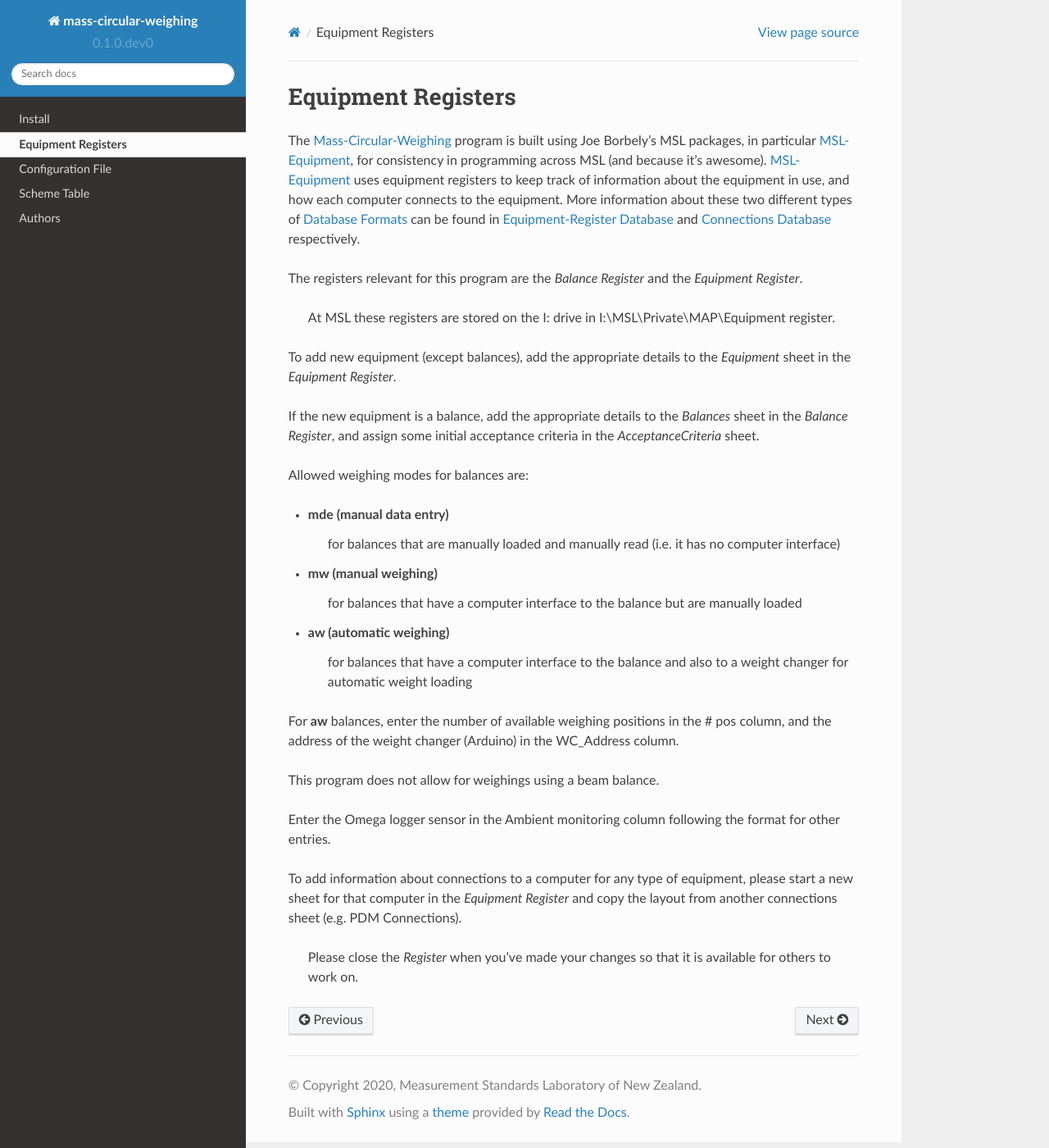
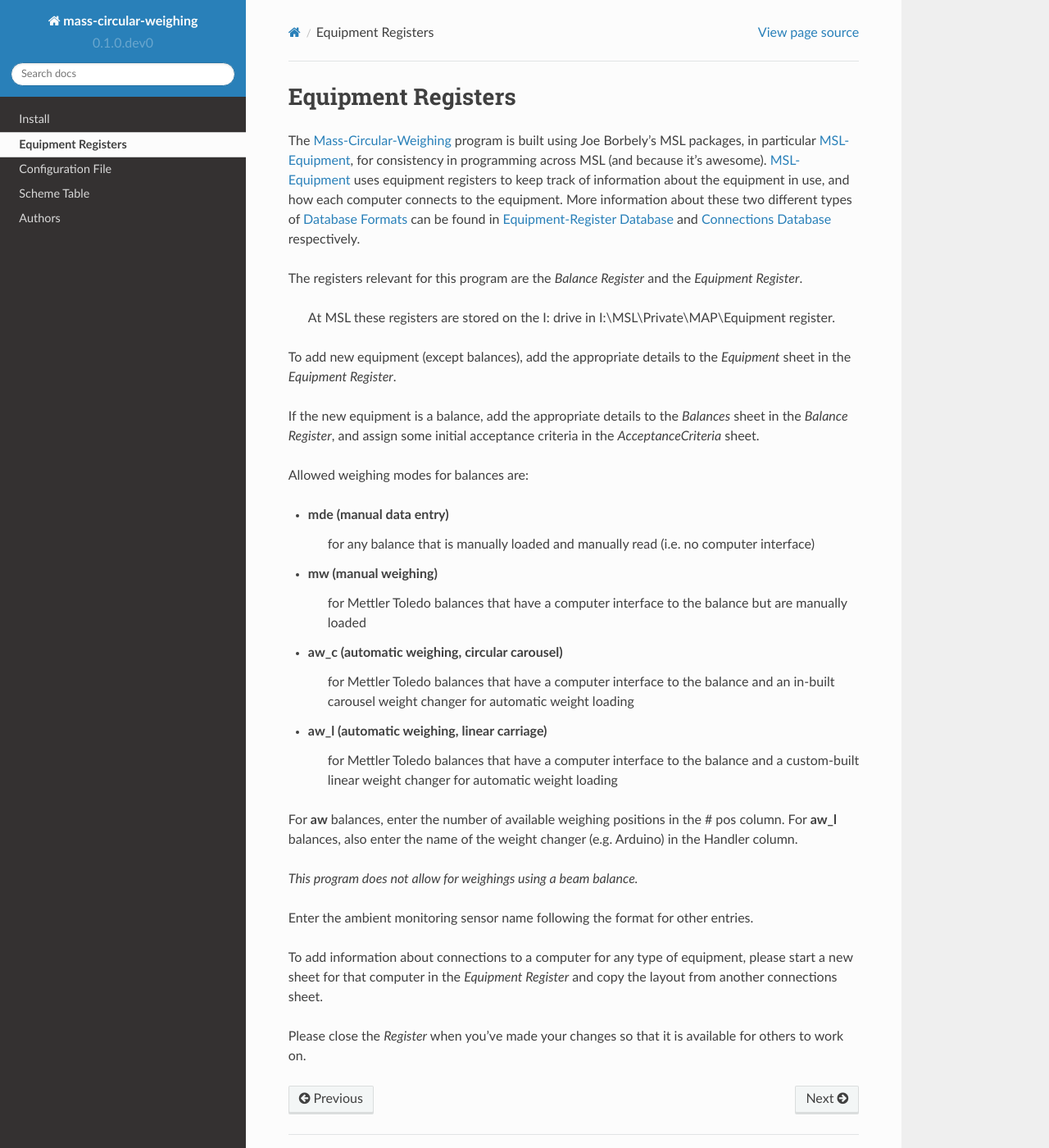
Before and after one commit to MSLNZ/Mass-Circular-Weighing, a Sphinx documentation site: the page built from docs/equip_registers.rst, in a window 1280 px wide and 1400 px high. Shown: the whole window at 82% size. Built offline with Sphinx 7.4.7 and the Read the Docs theme 2.0.0, drawn with Linux system fonts in a browser that asks for light colours; pages that are not in the unit, such as notebooks, are missing from menus.

```diff
--- a/docs/equip_registers.rst
+++ b/docs/equip_registers.rst
@@ -22,25 +22,28 @@
 Allowed weighing modes for balances are:
 
 * **mde**	(manual data entry)
-    for balances that are manually loaded and manually read (i.e. it has no computer interface)
+    for any balance that is manually loaded and manually read (i.e. no computer interface)
 * **mw**	(manual weighing)
-    for balances that have a computer interface to the balance but are manually loaded
-* **aw**	(automatic weighing)
-    for balances that have a computer interface to the balance
-    and also to a weight changer for automatic weight loading
+    for Mettler Toledo balances that have a computer interface to the balance but are manually loaded
+* **aw_c**	(automatic weighing, circular carousel)
+    for Mettler Toledo balances that have a computer interface to the balance
+    and an in-built carousel weight changer for automatic weight loading
+* **aw_l**	(automatic weighing, linear carriage)
+    for Mettler Toledo balances that have a computer interface to the balance
+    and a custom-built linear weight changer for automatic weight loading
 
-For **aw** balances, enter the number of available weighing positions in the # pos column,
-and the address of the weight changer (Arduino) in the WC_Address column.
+For **aw** balances, enter the number of available weighing positions in the # pos column.
+For **aw_l** balances, also enter the name of the weight changer (e.g. Arduino) in the Handler column.
 
-This program does not allow for weighings using a beam balance.
+*This program does not allow for weighings using a beam balance.*
 
-Enter the Omega logger sensor in the Ambient monitoring column following the format for other entries.
+Enter the ambient monitoring sensor name following the format for other entries.
 
 To add information about connections to a computer for any type of equipment,
 please start a new sheet for that computer in the *Equipment Register*
-and copy the layout from another connections sheet (e.g. PDM Connections).
+and copy the layout from another connections sheet.
 
-    Please close the *Register* when you've made your changes so that it is available for others to work on.
+Please close the *Register* when you've made your changes so that it is available for others to work on.
 
 
 .. _MSL-Equipment:  https://msl-equipment.readthedocs.io/en/latest/index.html
--- a/docs/scheme_table.rst
+++ b/docs/scheme_table.rst
@@ -15,7 +15,7 @@
 
 1.  The weight groups in the order they are to be weighed in the comparison
 2.  The nominal mass (in g) of a weight group in the comparison
-3.  The balance 'alias' or nickname for the comparison
+3.  The 'alias' or nickname of the balance being used for the comparison
 4.  The desired number of runs to be collected that meet the acceptance criteria
 5.  The number of acceptable runs that have been collected (not editable)
 
```
Also changed, not shown: README.rst (+7 -3 lines), docs/configfile.rst (+3 -4 lines), docs/index.rst (+3 -9 lines).
